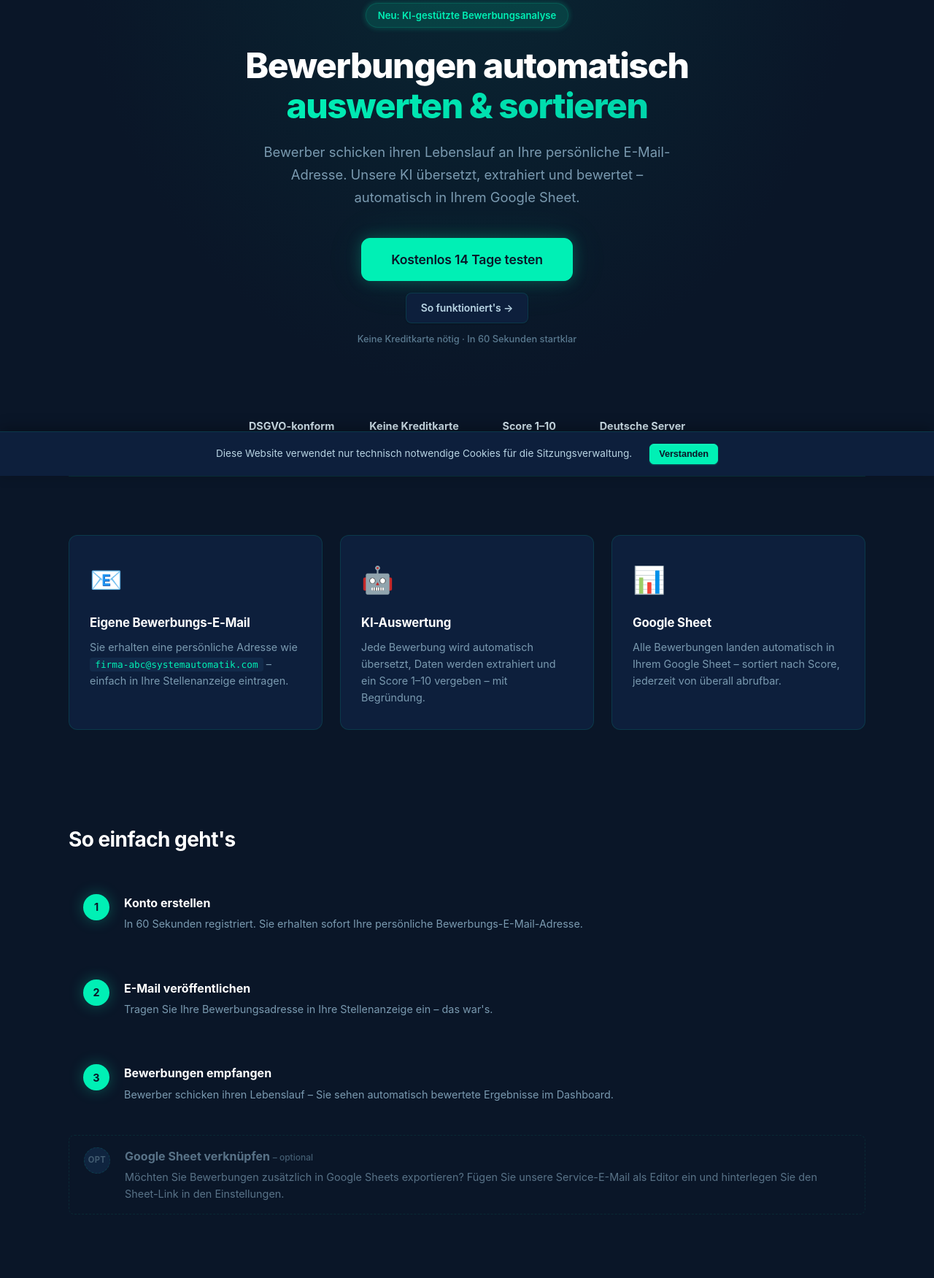
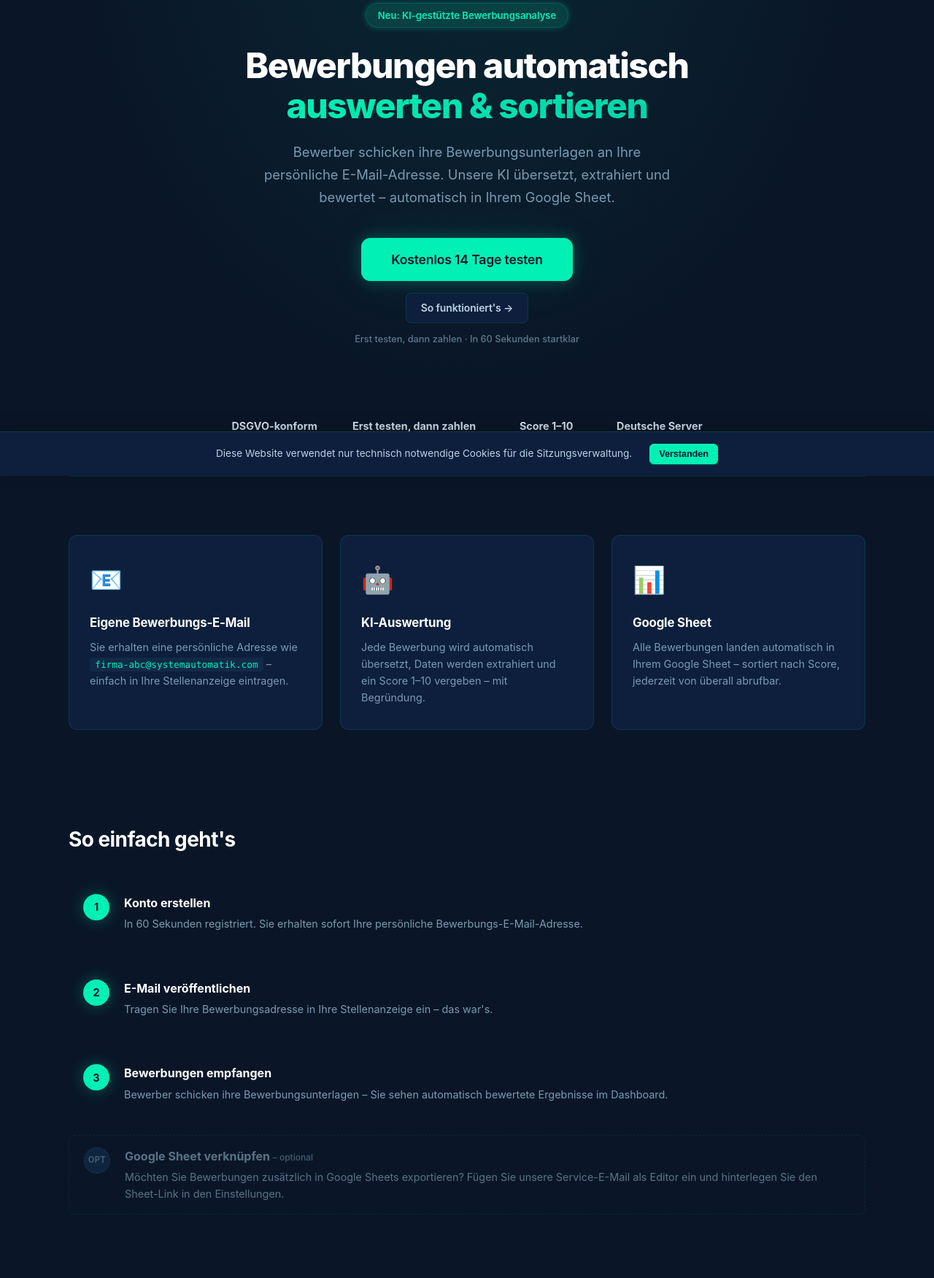
Before and after one commit to budsxbach/bewerbercheck-pro, a Flask app: page /start in a window 1280 px wide. Shown: the part 148-1899 px from the top of the page at 73% size. Run offline with Flask 3, Linux system fonts and the light colour scheme; some libraries are stand-ins or nearby versions.

Commit message:
UX: Lebenslauf → Bewerbungsunterlagen, Kreditkarte-Text entfernt
- 3x "Lebenslauf" durch "Bewerbungsunterlagen" ersetzt (landing.html)
- "Keine Kreditkarte nötig" → "Erst testen, dann zahlen" (landing + register)

Co-Authored-By: Claude Sonnet 4.6 <noreply@anthropic.com>

```diff
--- a/templates/landing.html
+++ b/templates/landing.html
@@ -5,7 +5,7 @@
 {% block head %}
 <!-- Open Graph -->
 <meta property="og:title" content="Bewerbercheck-Pro – Bewerbungen automatisch auswerten">
-<meta property="og:description" content="Bewerber schicken ihren Lebenslauf per E-Mail. Unsere KI übersetzt, extrahiert und bewertet – automatisch in Ihrem Google Sheet.">
+<meta property="og:description" content="Bewerber schicken ihre Bewerbungsunterlagen per E-Mail. Unsere KI übersetzt, extrahiert und bewertet – automatisch in Ihrem Google Sheet.">
 <meta property="og:type" content="website">
 <meta property="og:url" content="{{ config.APP_URL }}/start">
 <meta property="og:image" content="{{ config.APP_URL }}{{ url_for('static', filename='og-image.jpg') }}">
@@ -23,7 +23,7 @@
     <div class="hero-badge">Neu: KI-gestützte Bewerbungsanalyse</div>
     <h1>Bewerbungen automatisch<br><span class="highlight">auswerten & sortieren</span></h1>
     <p class="hero-subtitle">
-        Bewerber schicken ihren Lebenslauf an Ihre persönliche E-Mail-Adresse.
+        Bewerber schicken ihre Bewerbungsunterlagen an Ihre persönliche E-Mail-Adresse.
         Unsere KI übersetzt, extrahiert und bewertet – automatisch in Ihrem Google Sheet.
     </p>
     <div class="hero-cta">
@@ -31,7 +31,7 @@
             Kostenlos 14 Tage testen
         </a>
         <a href="#how-it-works" class="btn btn-outline" style="margin-top:.25rem;">So funktioniert's →</a>
-        <p class="hero-note">Keine Kreditkarte nötig &middot; In 60 Sekunden startklar</p>
+        <p class="hero-note">Erst testen, dann zahlen &middot; In 60 Sekunden startklar</p>
     </div>
 </section>
 
@@ -42,7 +42,7 @@
         <span>EU-Server</span>
     </div>
     <div class="trust-item">
-        <strong>Keine Kreditkarte</strong>
+        <strong>Erst testen, dann zahlen</strong>
         <span>14 Tage gratis</span>
     </div>
     <div class="trust-item">
@@ -97,7 +97,7 @@
             <span class="step-number">3</span>
             <div>
                 <strong>Bewerbungen empfangen</strong>
-                <p>Bewerber schicken ihren Lebenslauf – Sie sehen automatisch bewertete Ergebnisse im Dashboard.</p>
+                <p>Bewerber schicken ihre Bewerbungsunterlagen – Sie sehen automatisch bewertete Ergebnisse im Dashboard.</p>
             </div>
         </li>
         <li style="opacity:.7; border: 1px dashed var(--gray-200); border-radius: var(--radius-sm); padding: 1rem 1.25rem;">
--- a/templates/register.html
+++ b/templates/register.html
@@ -6,7 +6,7 @@
     <div class="auth-card">
         <div class="auth-logo"><img src="{{ url_for('static', filename='icon.svg') }}" width="48" height="48" alt="" class="auth-logo-img"> Bewerbercheck-Pro</div>
         <h1>Konto erstellen</h1>
-        <p class="auth-subtitle">14 Tage kostenlos testen – keine Kreditkarte nötig.</p>
+        <p class="auth-subtitle">14 Tage kostenlos testen – erst testen, dann zahlen.</p>
 
         <form method="POST" action="{{ url_for('auth.register') }}">
             <input type="hidden" name="csrf_token" value="{{ csrf_token() }}">
```
